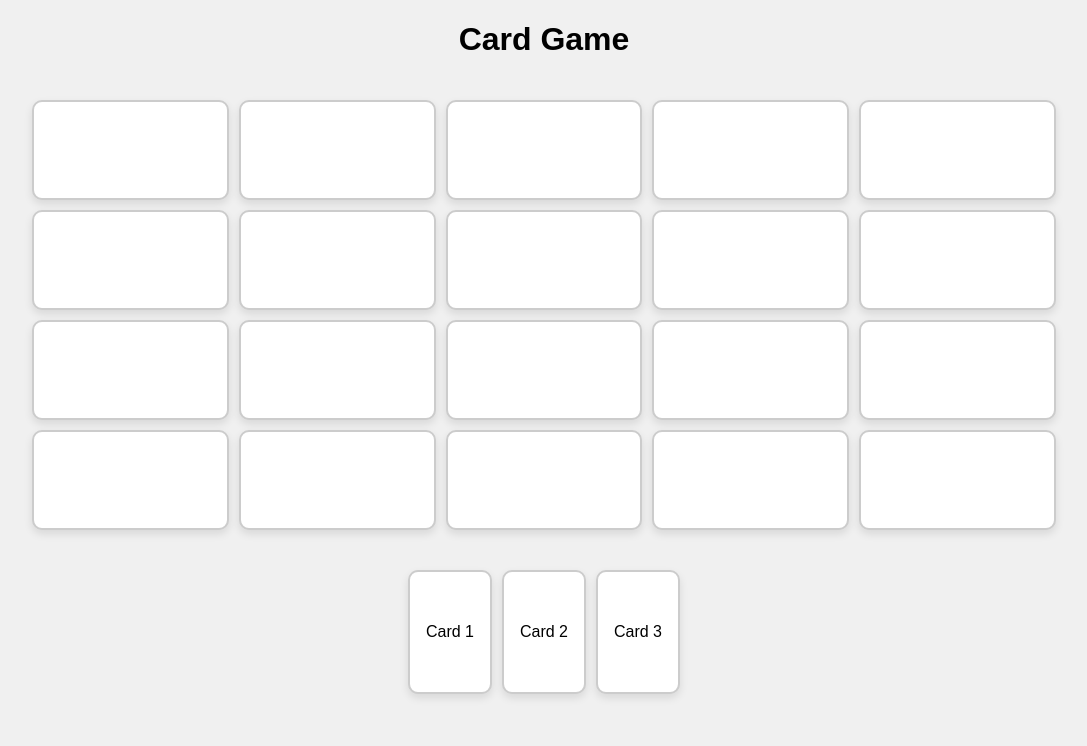
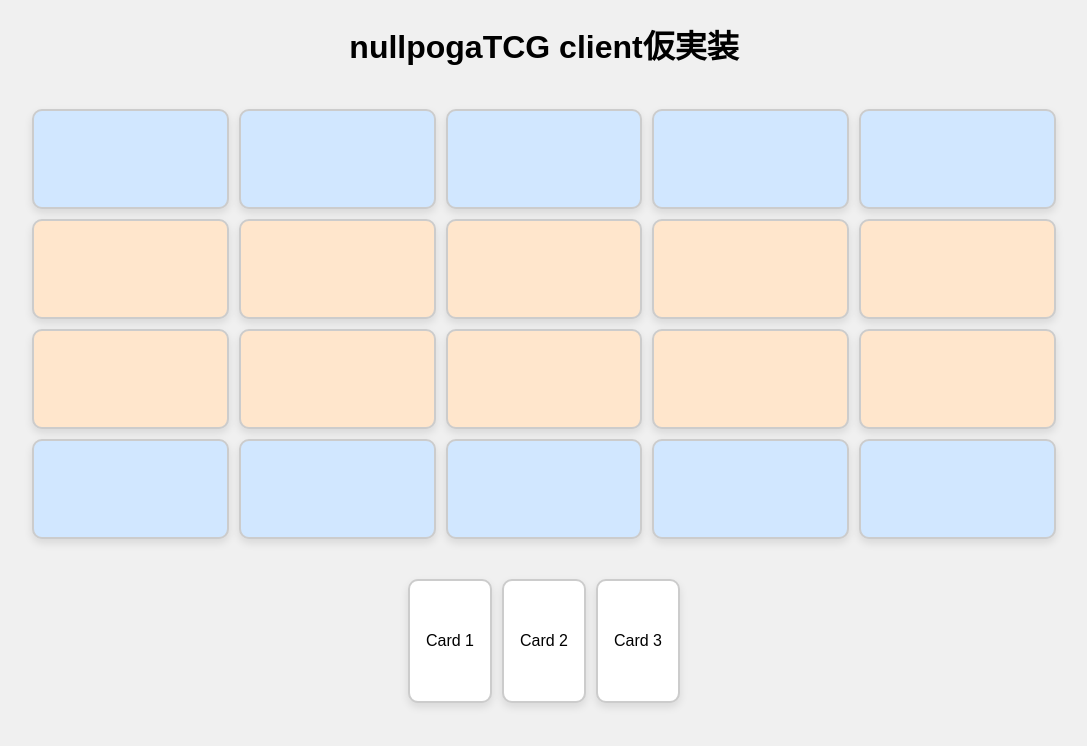
Before and after one commit to mirenn/nullpoga_TCG, a FastAPI app: page / in a window 1280 px wide. Shown: the top 746 px of the page, without its empty margins (96-1183 px from the left). Run offline with FastAPI, Linux system fonts and the light colour scheme.

Commit message:
クライアント フィールド色付け

```diff
--- a/pythonProject/nullpoga_server/templates/index.html
+++ b/pythonProject/nullpoga_server/templates/index.html
@@ -1,8 +1,7 @@
 <!DOCTYPE html>
-<html lang="en">
+<html lang="ja">
 <head>
     <meta charset="UTF-8">
-    <meta name="viewport" content="width=device-width, initial-scale=1.0">
     <title>Card Game</title>
     <style>
         body {
@@ -26,7 +25,6 @@
         }
 
         .card-slot {
-            background-color: #fff;
             border: 2px solid #ccc;
             border-radius: 10px;
             display: flex;
@@ -70,48 +68,63 @@
         .card:hover {
             transform: scale(1.1);
         }
+
+        /* フィールドの色分け */
+        .battle-field {
+            background-color: #ffe6cc; /* ライトブルー */
+
+        }
+
+        .standby-field {
+            background-color: #d1e7ff; /* ライトオレンジ */
+        }
+
     </style>
 </head>
 <body>
 
-<h1>Card Game</h1>
+<h1>nullpogaTCG client仮実装</h1>
 
-<!-- Game board: 5 columns x 4 rows -->
+<!-- ゲームボード：5列 x 4行 -->
 <div class="game-board">
-    <!-- Opponent's zone (first 2 rows) -->
-    <div class="card-slot" id="opponent-zone-1"></div>
-    <div class="card-slot" id="opponent-zone-2"></div>
-    <div class="card-slot" id="opponent-zone-3"></div>
-    <div class="card-slot" id="opponent-zone-4"></div>
-    <div class="card-slot" id="opponent-zone-5"></div>
+    <!-- 相手のゾーン（最初の1行目） -->
+    <!-- スタンバイフィールド -->
+    <div class="card-slot standby-field" id="opponent-zone-1"></div>
+    <div class="card-slot standby-field" id="opponent-zone-2"></div>
+    <div class="card-slot standby-field" id="opponent-zone-3"></div>
+    <div class="card-slot standby-field" id="opponent-zone-4"></div>
+    <div class="card-slot standby-field" id="opponent-zone-5"></div>
 
-    <div class="card-slot" id="opponent-zone-6"></div>
-    <div class="card-slot" id="opponent-zone-7"></div>
-    <div class="card-slot" id="opponent-zone-8"></div>
-    <div class="card-slot" id="opponent-zone-9"></div>
-    <div class="card-slot" id="opponent-zone-10"></div>
+    <!-- バトルフィールド -->
+    <div class="card-slot battle-field" id="opponent-zone-6"></div>
+    <div class="card-slot battle-field" id="opponent-zone-7"></div>
+    <div class="card-slot battle-field" id="opponent-zone-8"></div>
+    <div class="card-slot battle-field" id="opponent-zone-9"></div>
+    <div class="card-slot battle-field" id="opponent-zone-10"></div>
 
-    <!-- Player's zone (next 2 rows) -->
-    <div class="card-slot" id="player-zone-1"></div>
-    <div class="card-slot" id="player-zone-2"></div>
-    <div class="card-slot" id="player-zone-3"></div>
-    <div class="card-slot" id="player-zone-4"></div>
-    <div class="card-slot" id="player-zone-5"></div>
+    <!-- バトルフィールド -->
+    <div class="card-slot battle-field" id="player-zone-1"></div>
+    <div class="card-slot battle-field" id="player-zone-2"></div>
+    <div class="card-slot battle-field" id="player-zone-3"></div>
+    <div class="card-slot battle-field" id="player-zone-4"></div>
+    <div class="card-slot battle-field" id="player-zone-5"></div>
 
-    <div class="card-slot" id="player-zone-6"></div>
-    <div class="card-slot" id="player-zone-7"></div>
-    <div class="card-slot" id="player-zone-8"></div>
-    <div class="card-slot" id="player-zone-9"></div>
-    <div class="card-slot" id="player-zone-10"></div>
+    <!-- プレイヤーのゾーン（最後の1行目） -->
+    <!-- スタンバイフィールド -->
+    <div class="card-slot standby-field" id="player-zone-6"></div>
+    <div class="card-slot standby-field" id="player-zone-7"></div>
+    <div class="card-slot standby-field" id="player-zone-8"></div>
+    <div class="card-slot standby-field" id="player-zone-9"></div>
+    <div class="card-slot standby-field" id="player-zone-10"></div>
 </div>
 
-<!-- Hand (bottom section) -->
+<!-- 手札（下部セクション） -->
 <div class="hand" id="player-hand">
-    <!-- Example card in hand -->
+    <!-- 手札の例 -->
     <div class="card">Card 1</div>
     <div class="card">Card 2</div>
     <div class="card">Card 3</div>
-    <!-- Additional cards can be dynamically added here -->
+    <!-- 追加のカードはここに動的に追加可能 -->
 </div>
 
 </body>
```
